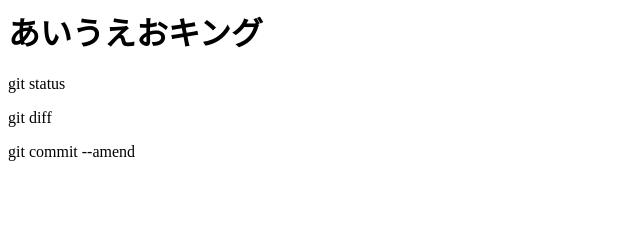
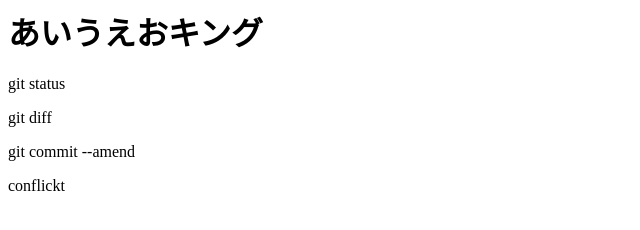
Before and after one commit to hirochan25000/git_tutorial, a plain HTML site: page index.html in a window 1280 px wide. Shown: the full height of the page, 0-640 px from the left. Drawn offline with Linux system fonts and the light colour scheme.

Commit message:
confliktを追記

```diff
--- a/index.html
+++ b/index.html
@@ -9,3 +9,7 @@
 <p>
   git commit --amend
   </p>
+
+<p>
+  conflickt
+  </p>
```
